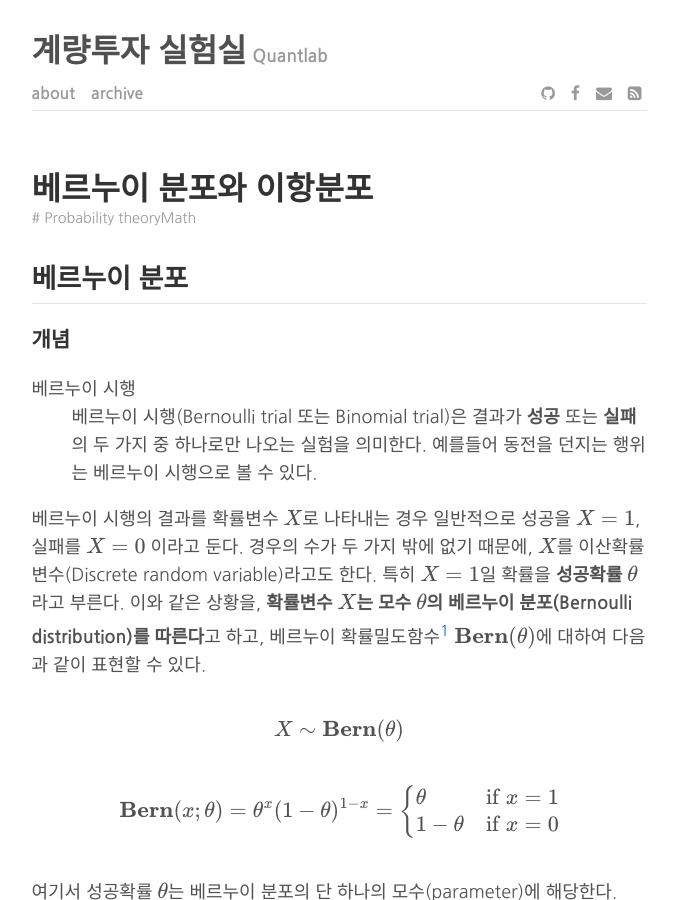
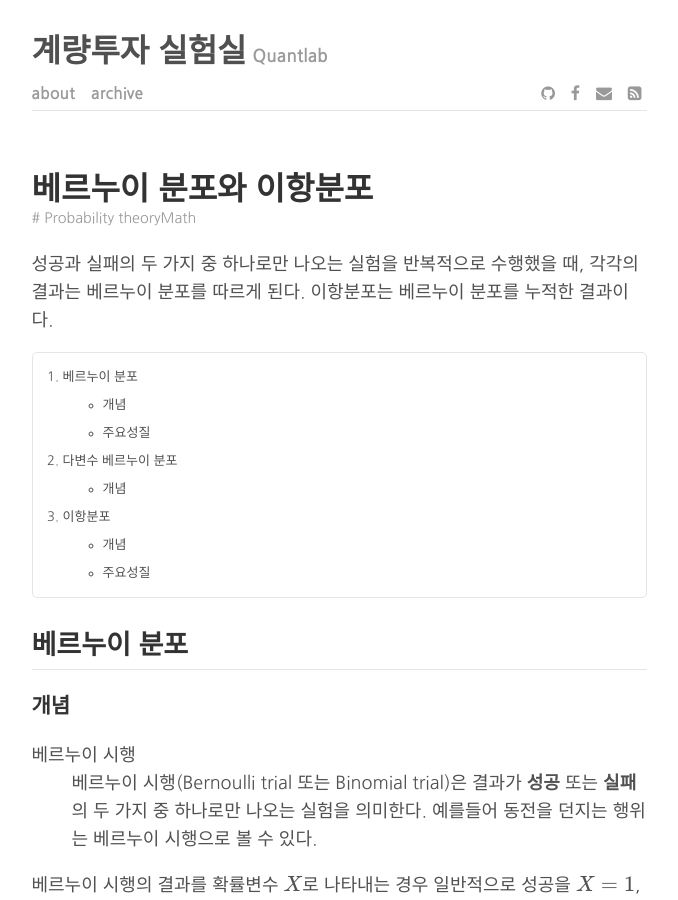
Before and after one commit to gem763/gem763.github.io, a Jekyll site: the page built from _posts/2018-02-05-베르누이-분포와-이항분포.md, in a window 1280 px wide and 900 px high. Shown: the whole window, without its empty margins (301-979 px from the left). Built offline with Jekyll 4.4.1, drawn with Linux system fonts in a browser that asks for light colours; formulas are drawn with MathJax 3; comment, search, counter and statistics services are not loaded.

Commit message:
Uploaded by https://stackedit.io/

```diff
--- a/_posts/2018-02-05-베르누이-분포와-이항분포.md
+++ b/_posts/2018-02-05-베르누이-분포와-이항분포.md
@@ -6,6 +6,13 @@
 excerpt_separator: <!--more-->
 
 ---
+
+성공과 실패의 두 가지 중 하나로만 나오는 실험을 반복적으로 수행했을 때, 각각의 결과는 베르누이 분포를 따르게 된다. 이항분포는 베르누이 분포를 누적한 결과이다.
+<!--more-->
+
+* TOC
+{:toc}
+
 
 ## 베르누이 분포
 ### 개념
```
